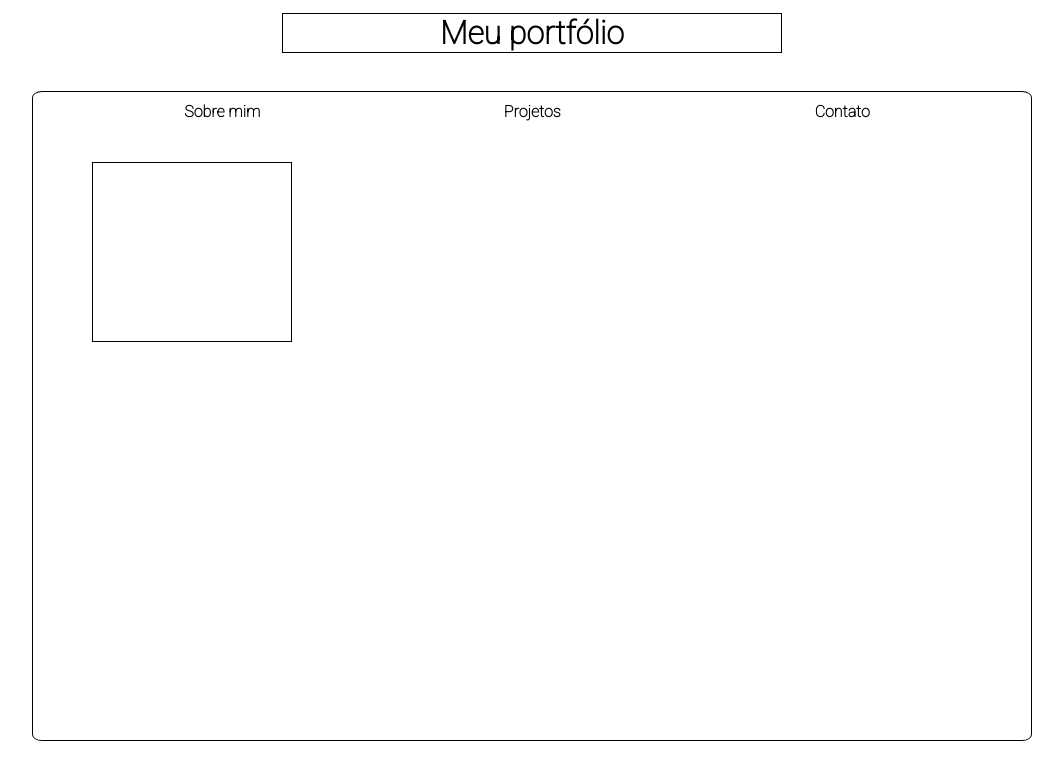
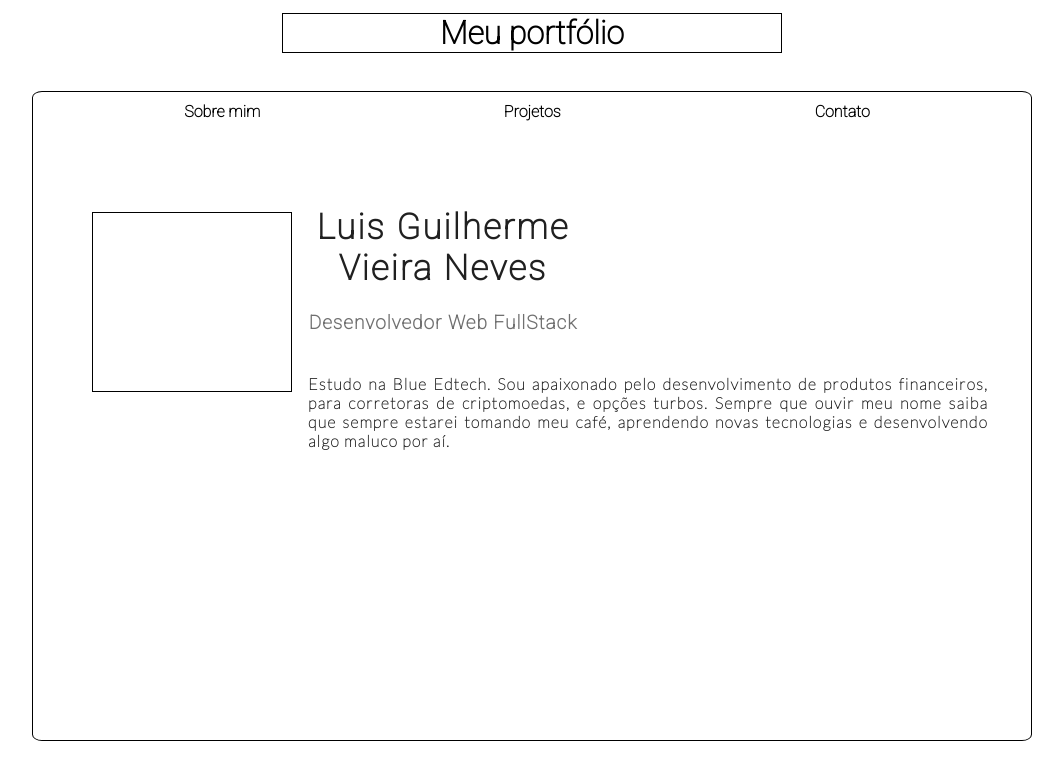
Before and after one commit to LuisGVNeves/Portfolio, a website: page index.html in a window 1280 px wide. Shown: the whole page, without its empty margins (108-1171 px from the left). Drawn offline with Linux system fonts and the light colour scheme.

Commit message:
feat ~~ Colocando informações pessoais no perfil

```diff
--- a/index.html
+++ b/index.html
@@ -17,15 +17,18 @@
 
       <div>
         <ul>
-          <li id="sobre">Sobre mim</li>
+          <li id="sobre"> <a href="./index.html" id="linkSobre">Sobre mim</a></li>
           <li id="projetos">Projetos</li>
           <li id="contato">Contato</li>
         </ul>
       </div>
 
       <!--Foto aqui-->
-      <div id="img">
+      <div id="img-container">
         <img src="" alt="">
+        <p id="nome">Luis Guilherme Vieira Neves</p>
+        <p id="cargo">Desenvolvedor Web FullStack</p>
+        <p id="resumo">Estudo na Blue Edtech. Sou apaixonado pelo desenvolvimento de produtos financeiros, para corretoras de criptomoedas, e opções turbos. Sempre que ouvir meu nome saiba que sempre estarei tomando meu café, aprendendo novas tecnologias e desenvolvendo algo maluco por aí.</p>
       </div>
     </main>
 
--- a/src/css/style.css
+++ b/src/css/style.css
@@ -1,5 +1,5 @@
 @import url('https://fonts.googleapis.com/css2?family=Roboto:wght@100&display=swap');
-
+@import url('https://fonts.googleapis.com/css2?family=Lato:wght@100&display=swap');
 * {
   margin: 0%;
   padding: 0%;
@@ -56,6 +56,13 @@ header{
   cursor: pointer;
   width: 180px;
   height: 50px;
+  line-height: 50px;
+}
+
+/*Estilização dos <li> sobrepondo o link*/
+#linkSobre{
+  text-decoration: none;
+  color: inherit;
 }
 
 /*Animações botões*/
@@ -86,10 +93,43 @@ header{
   }
 }
 
-#img{
+#img-container{
   width: 200px;
   height: 180px;
-  margin-top: 30px;
+  margin-top: 80px;
   margin-right: 680px;
   border: 1px solid #000;
 }
+/*Nome paragrafo*/
+#img-container #nome{
+  width: 280px;
+  font-size: 35px;
+  margin-top: -25px;
+  margin-left: 210px;
+  letter-spacing: 2px;
+  text-align: center;
+  font-weight: bold;
+  color: rgb(32, 32, 32);
+}
+/*Cargo paragrafo*/
+#img-container #cargo{
+  width: 280px;
+  font-size: 19px;
+  margin-left: 210px;
+  letter-spacing: 1px;
+  text-align: center;
+  margin-top: 22px;
+  font-weight: 600;
+  color: rgb(112, 112, 112);
+}
+/*Resumo paragrafo*/
+#resumo{
+  width: 680px;
+  margin-left: 215px;
+  text-align: justify;
+  margin-top: 40px;
+  letter-spacing: 1.1px;
+  font-weight: bold;
+  color: rgb(32, 32, 32);
+  font-family: 'Lato', sans-serif;
+}
```
Also changed, not shown: public/sobreMim.html (deleted, +0 -12 lines).
